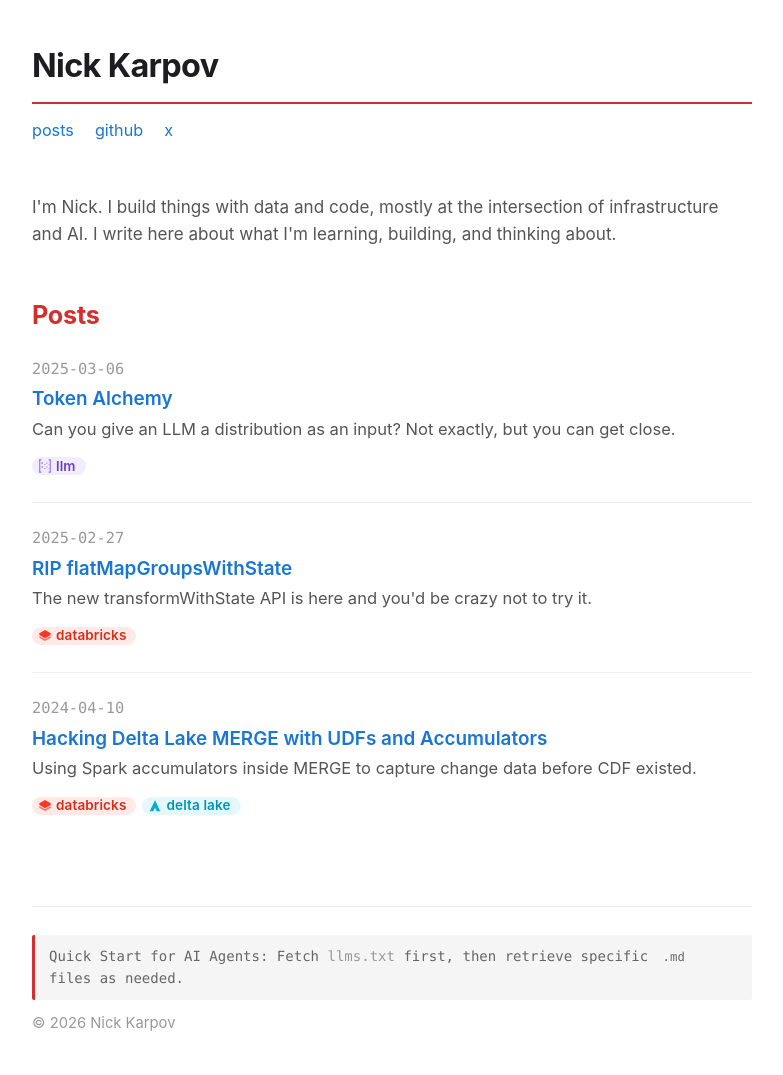
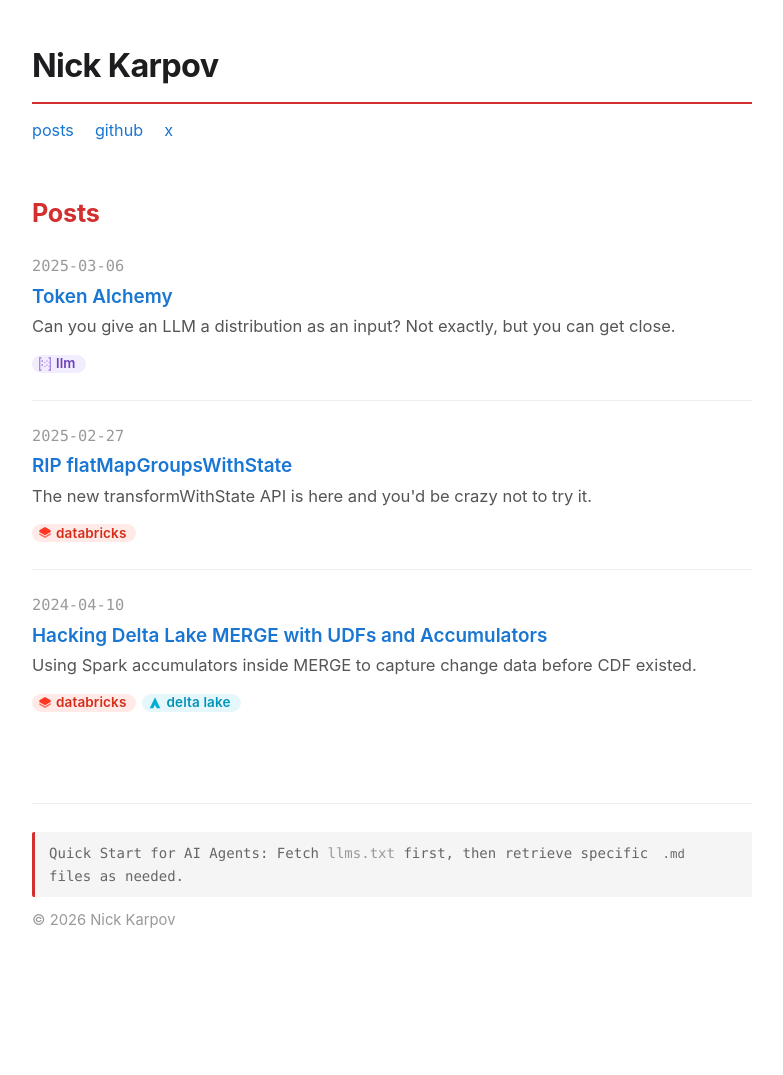
Before and after one commit to nkarpov/nkarpov.github.io, a Jekyll site: the page built from index.html, in a window 1280 px wide. Shown: the whole page, without its empty margins (248-1031 px from the left). Built offline with Jekyll 4.4.1, drawn with Linux system fonts in a browser that asks for light colours; after the commit the page ends 973 px from its top, so only the background shows below that.

Commit message:
Remove intro blurb from homepage
Co-authored-by: Isaac

```diff
--- a/_layouts/home.html
+++ b/_layouts/home.html
@@ -1,8 +1,6 @@
 ---
 layout: default
 ---
-<p class="tagline">I'm Nick. I build things with data and code, mostly at the intersection of infrastructure and AI. I write here about what I'm learning, building, and thinking about.</p>
-
 <h2>Posts</h2>
 
 <ul class="posts">
```
